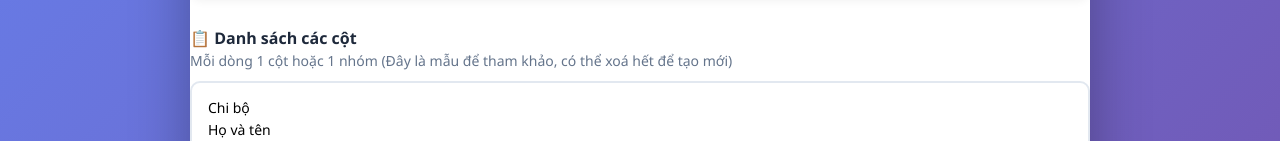
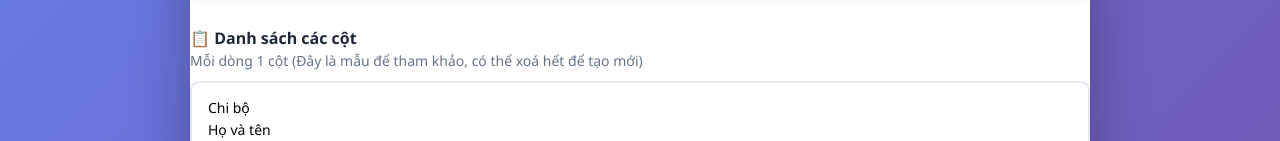
Before and after one commit to kysythacgian/taobieumau, a plain HTML site: page KhongCoPhanCot.html in a window 1280 px wide. Shown: the part 239-380 px from the top of the page. Drawn offline with Linux system fonts and the light colour scheme.

Commit message:
Update KhongCoPhanCot.html

```diff
--- a/KhongCoPhanCot.html
+++ b/KhongCoPhanCot.html
@@ -428,7 +428,7 @@ body {
     </div>
 
     <div class="form-group">
-      <label>📋 Danh sách các cột <br><span style="font-weight:400;font-size:14px;color:#64748b">Mỗi dòng 1 cột hoặc 1 nhóm (Đây là mẫu để tham khảo, có thể xoá hết để tạo mới)</span></label>
+      <label>📋 Danh sách các cột <br><span style="font-weight:400;font-size:14px;color:#64748b">Mỗi dòng 1 cột (Đây là mẫu để tham khảo, có thể xoá hết để tạo mới)</span></label>
       <textarea id="fields" rows="12">Chi bộ
 Họ và tên
 Ngày sinh
```
